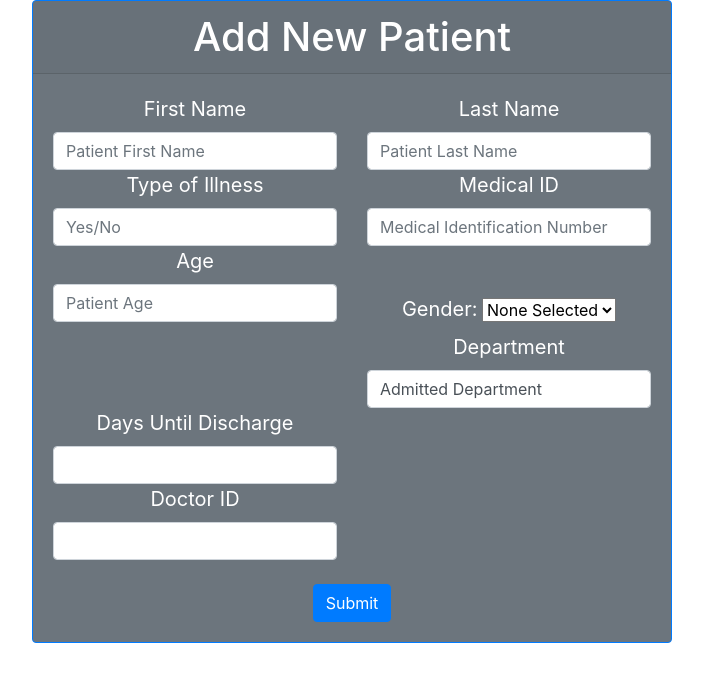
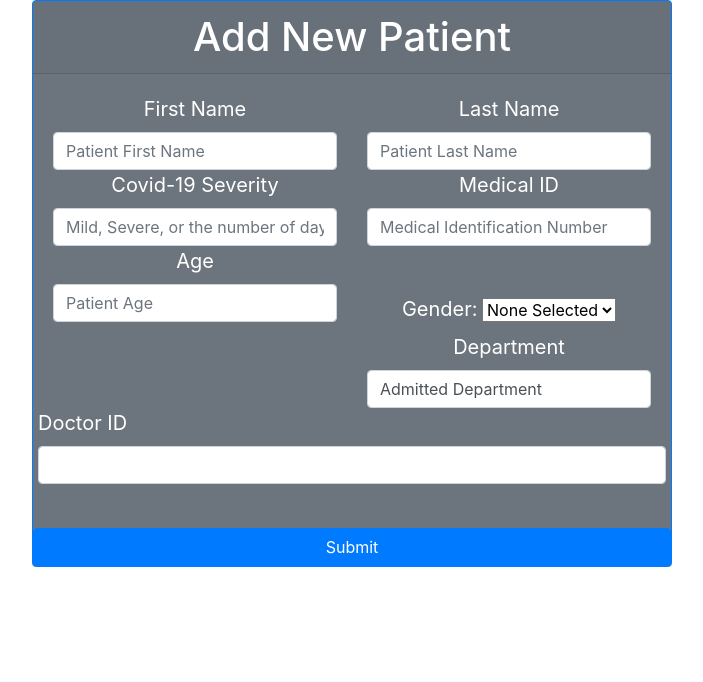
Before and after one commit to natelincyber/hospital_management_tool, a Flask app: page /see_patients/new_patient_form in a window 1280 px wide. Shown: the part 101-783 px from the top of the page, without its empty margins (288-991 px from the left). Run offline with Flask 2, Linux system fonts and the light colour scheme; some libraries are stand-ins or nearby versions.

Commit message:
modified:   Templates/new_patient_form.html 	modified:   Templates/see_patients.html 	modified:   __pycache__/main.cpython-38.pyc 	modified:   main.py 	modified:   patients.db

```diff
--- a/Templates/new_patient_form.html
+++ b/Templates/new_patient_form.html
@@ -45,14 +45,14 @@
                 </div>
                 <div class="row">
                     <div class="col-6">
-                        <label for='state' class="lead"><b>Type of Illness</b></label>
+                        <label for='cureTime' class="lead"><b>Covid-19 Severity</b></label>
                         <input
                         class="form-control"
                         type="text"
-                        name="state"
-                        id="state"
-                        placeholder="Yes/No"
-                        aria-label="Do the patient have COVID-19?"
+                        name="cureTime"
+                        id="cureTime"
+                        placeholder="Mild, Severe, or the number of days until fully cured"
+                        aria-label="Mild, Severe, or the number of days until fully cured"
                         />
                     </div>
                     <div class="col-6">
@@ -99,16 +99,6 @@
                             aria-label="Admitted Department"
                         />
                     </div>
-                    <div class="col-6">
-                        <label for='cureTime' class="lead"><b>Days Until Discharge</b></label>
-                        <input
-                            class="form-control"
-                            type="number"
-                            name='cureTime'
-                            id='cureTime'
-                            value='Days Until Discharge'
-                            aria-label="Days Until Discharge"
-                        />
                         <label for='doctorID' class="lead"><b>Doctor ID</b></label>
                         <input
                             class="form-control"
--- a/main.py
+++ b/main.py
@@ -16,10 +16,9 @@ class PatientInfo(db.Model):
     firstName = db.Column(db.String(20), nullable=False)
     lastName = db.Column(db.String(20), nullable=False)
     age = db.Column(db.Integer, nullable=False)
-    state = db.Column(db.String(20), default=False)
     gender = db.Column(db.String(20), nullable=False)
     medID = db.Column(db.Integer, nullable=False)
-    cureTime = db.Column(db.Integer, nullable=False)
+    cureTime = db.Column(db.String(20), nullable=False)
     doctorID = db.Column(db.Integer, nullable=False)
     field = db.Column(db.String(25), nullable=False)
     date_admitted = db.Column(db.DateTime, nullable=False, default=datetime.utcnow)
@@ -37,13 +36,12 @@ def see_patients():
         patient_first = request.form['firstName']
         patient_last = request.form['lastName']
         patient_age = request.form['age']
-        patient_state = request.form['state']
         patient_gender = request.form['gender']
         patient_medID = request.form['medID']
         patient_cureTime = request.form['cureTime']
         patient_doctorID = request.form['doctorID']
         patient_field = request.form['field']
-        new_patient = PatientInfo(firstName=patient_first, lastName=patient_last, age=patient_age, state=patient_state, gender=patient_gender, medID=patient_medID, cureTime=patient_cureTime, doctorID=patient_doctorID, field=patient_field)
+        new_patient = PatientInfo(firstName=patient_first, lastName=patient_last, age=patient_age, gender=patient_gender, medID=patient_medID, cureTime=patient_cureTime, doctorID=patient_doctorID, field=patient_field)
 
         db.session.add(new_patient)
         db.session.commit()
@@ -59,13 +57,12 @@ def addPatientForm():
         patient.firstName = request.form['firstName']
         patient.lastName = request.form['lastName']
         patient.age = request.form['age']
-        patient.state = request.form['state']
         patient.gender = request.form['gender']
         patient.medID = request.form['medID']
         patient.cureTime = request.form['cureTime']
         patient.doctorID = request.form['doctorID']
         patient.field = request.form['field']
-        new_patient = PatientInfo(firstName=patient_first, lastName=patient_last, age=patient_age, state=patient_state, gender=patient_gender, medID=patient_medID, cureTime=patient_cureTime, doctorID=patient_doctorID, field=patient_field)
+        new_patient = PatientInfo(firstName=patient_first, lastName=patient_last, age=patient_age, gender=patient_gender, medID=patient_medID, cureTime=patient_cureTime, doctorID=patient_doctorID, field=patient_field)
         db.session.add(new_patient)
         db.session.commit()
         return redirect('/see_patients')
@@ -87,7 +84,6 @@ def edit(id):
         patient.firstName = request.form['firstName']
         patient.LastName = request.form['lastName']
         patient.age = request.form['age']
-        patient.state = request.form['state']
         patient.gender = request.form['gender']
         patient.medID = request.form['medID']
         patient.cureTime = request.form['cureTime']
```
Also changed, not shown: Templates/see_patients.html (+12 -15 lines), patients.db.
